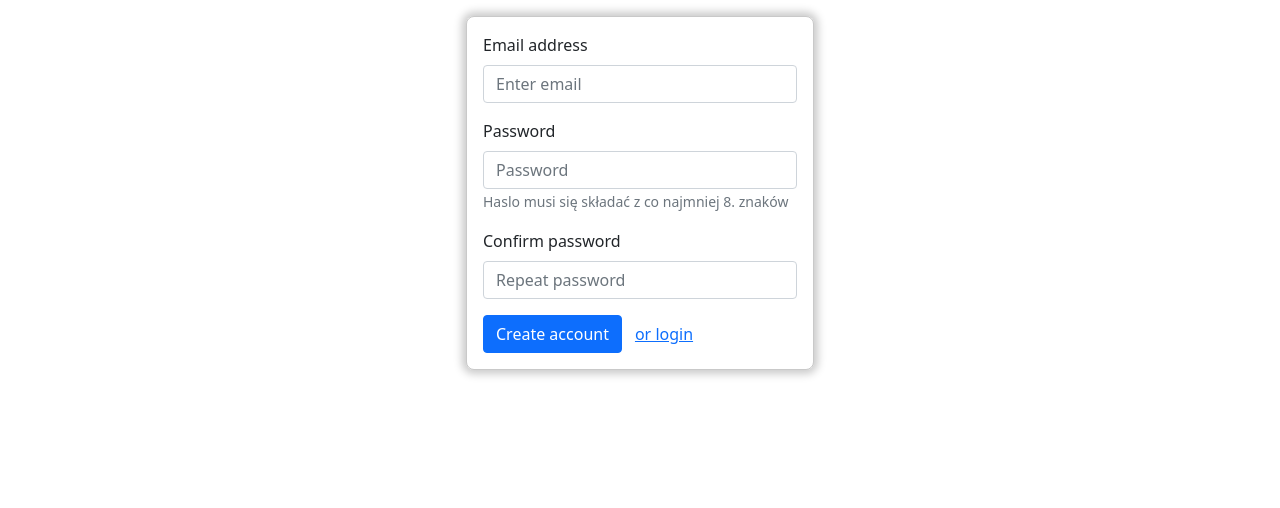
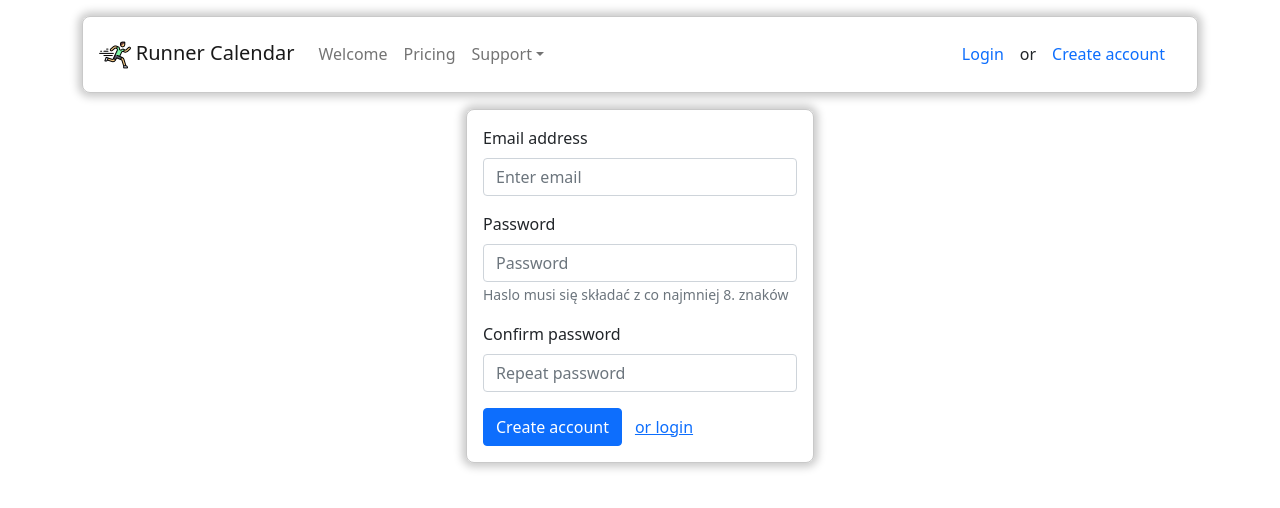
Before and after one commit to dudekmch/runner-calendar, a React (Create React App) app: page /createAccount in a window 1280 px wide. Shown: the top 508 px of the page. Built offline with nearby package versions, Linux system fonts and the light colour scheme; no server answers.

Commit message:
Added navbar and logo

```diff
--- a/src/App.tsx
+++ b/src/App.tsx
@@ -2,15 +2,16 @@ import { Container } from "react-bootstrap";
 
 import TrainingTableContainer from "./component/trainingTable/trainingTableContainer/TraingTableContainer";
 import AuthContainer from "./component/auth/AuthContainer";
+import Layout from "./component/layaut/Layaut";
 
 const App = () => {
   return (
-    <>
-      <Container>
+    <Container>
+      <Layout>
         <AuthContainer />
         <TrainingTableContainer />
-      </Container>
-    </>
+      </Layout>
+    </Container>
   );
 };
 
--- /dev/null
+++ b/src/component/common/logo/Logo.module.css
@@ -0,0 +1,3 @@
+.navbar-brand-logo {
+    margin-right: .3rem;
+}
--- /dev/null
+++ b/src/component/common/logo/Logo.tsx
@@ -0,0 +1,7 @@
+import logo from '../../../assets/runner.png';
+import styles from './Logo.module.css'
+const Logo = () => {
+  return <img className={styles['navbar-brand-logo']} src={logo} alt="Logo" />
+}
+
+export default Logo;
--- /dev/null
+++ b/src/component/layaut/Layaut.tsx
@@ -0,0 +1,14 @@
+import NavbarHeader from "../navbar/NavbarHeader";
+import { ILayautProps } from "./LayautModel";
+
+const Layout = (props: ILayautProps) => {
+
+    return (
+        <div>
+            <NavbarHeader />
+            <main>{props.children}</main>
+        </div>
+    );
+};
+
+export default Layout;
--- /dev/null
+++ b/src/component/layaut/LayautModel.ts
@@ -0,0 +1,3 @@
+export interface ILayautProps {
+    children: any
+}
--- /dev/null
+++ b/src/component/navbar/NavbarHeader.module.css
@@ -0,0 +1,8 @@
+.navbar-header {
+  margin-top: 1rem !important;
+  border-radius: 0.5rem !important;
+  border: 0.1rem solid rgb(0, 0, 0, 0.21) !important;
+  box-shadow: 0rem 0rem 0.5rem 0.25rem rgba(0, 0, 0, 0.21) !important;
+  padding: 1rem !important;
+  text-decoration: none !important;
+}
--- /dev/null
+++ b/src/component/navbar/NavbarHeader.tsx
@@ -0,0 +1,52 @@
+import Navbar from 'react-bootstrap/Navbar';
+import Nav from 'react-bootstrap/Nav';
+import NavDropdown from 'react-bootstrap/NavDropdown';
+import {NavLink} from 'react-router-dom';
+
+import styles from './NavbarHeader.module.css';
+import Logo from '../common/logo/Logo';
+
+const NavbarHeader = () => {
+  return (
+    <Navbar className={styles['navbar-header']}>
+      <Navbar.Brand as={NavLink} to='/welcome'>
+         <Logo />
+        Runner Calendar
+      </Navbar.Brand>
+      <Navbar.Toggle aria-controls='basic-navbar-nav' />
+      <Navbar.Collapse id='basic-navbar-nav'>
+        <Nav className='mr-auto'>
+          <Nav.Link as={NavLink} to='/welcome'>
+            Welcome
+          </Nav.Link>
+          <Nav.Link as={NavLink} to='/pricing'>
+            Pricing
+          </Nav.Link>
+          <NavDropdown title='Support' id='basic-nav-dropdown'>
+            <NavDropdown.Item as={NavLink} to='/support/rules'>
+              Rules
+            </NavDropdown.Item>
+            <NavDropdown.Item as={NavLink} to='support/faq'>
+              FAQ
+            </NavDropdown.Item>
+            <NavDropdown.Divider />
+            <NavDropdown.Item as={NavLink} to='/support/contact'>
+              Contact
+            </NavDropdown.Item>
+          </NavDropdown>
+        </Nav>
+        <Navbar.Collapse className='justify-content-end'>
+          <Nav.Link as={NavLink} to='/login'>
+            Login
+          </Nav.Link>
+          or
+          <Nav.Link as={NavLink} to='/createAccount'>
+            Create account
+          </Nav.Link>
+        </Navbar.Collapse>
+      </Navbar.Collapse>
+    </Navbar>
+  );
+};
+
+export default NavbarHeader;
--- a/src/component/trainingTable/trainingTableContainer/TraingTableContainer.tsx
+++ b/src/component/trainingTable/trainingTableContainer/TraingTableContainer.tsx
@@ -72,7 +72,7 @@ const TrainingTableContainer = () => {
           </Row>
         )}
         {!isTrainingSet && (
-          <h2 style={{ textAlign: "center" }}>Załaduj plik *.CSV</h2>
+          <h2 style={{ textAlign: "center" }}>Load *.csv file</h2>
         )}
       </StyledContainer>
     </Container>
```
Also changed, not shown: src/assets/logo.svg (added), src/assets/runner.png (added).
